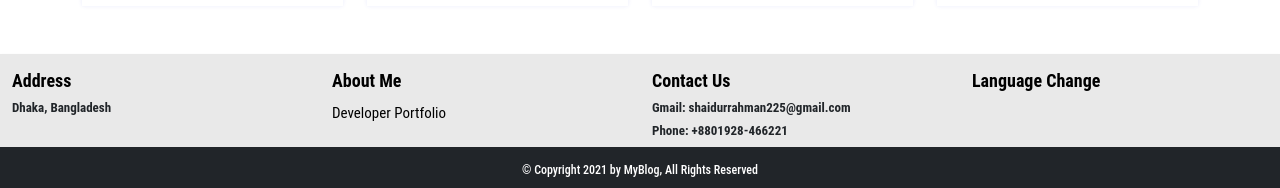
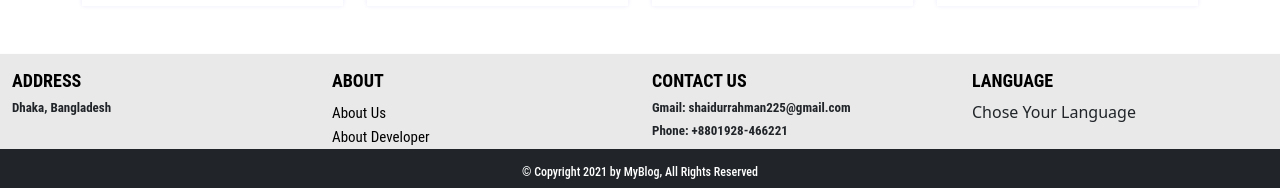
Before and after one commit to Shaid1998/Personal-Blog-SIte-with-React-and-Laravel, a React (Create React App) app: page / in a window 1280 px wide. Shown: the part 1932-2120 px from the top of the page. Built offline with nearby package versions, Linux system fonts and the light colour scheme; a web font is replaced by a local one.

Commit message:
Portfolio and Langage Change

```diff
--- a/public/index.html
+++ b/public/index.html
@@ -21,6 +21,17 @@
   <body>
     <noscript>You need to enable JavaScript to run this app.</noscript>
     <div id="root"></div>
-
+    <script>
+      function googleTranslateElementInit(){
+        var config={
+          pageLanguage: 'en',
+          includedLanguages:'en,hi,bn,ur',
+          layout:google.translate.TranslateElement.InlineLayout.SIMPLE
+        };
+        var langOptionsID='google_translate_element';
+        new google.translate.TranslateElement(config,langOptionsID);
+      }
+    </script>
+      <script type="text/JavaScript" src="//translate.google.com/translate_a/element.js?cb=googleTranslateElementInit"></script>
   </body>
 </html>
--- a/src/Component/DeveloperPortfolio/DevelopersIntroduction.jsx
+++ b/src/Component/DeveloperPortfolio/DevelopersIntroduction.jsx
@@ -1,11 +1,22 @@
-import React, { Component } from 'react'
+import React, { Component, Fragment } from 'react'
+import { Col, Container, Row } from 'react-bootstrap'
 
 export class DevelopersIntroduction extends Component {
-  render() {
-    return (
-      <div>DevelopersWord's</div>
-    )
-  }
+    render() {
+      return (
+        <Fragment>
+          <Container>
+            <Row>
+              <Col lg={6} md={6} sm={12}>
+                <h4>Full Name: Md.Shaidur Rahman</h4>
+                <h4></h4>
+              </Col>
+
+            </Row>
+          </Container>
+        </Fragment>
+      )
+    }
 }
 
 export default DevelopersIntroduction
--- a/src/Component/Footer/Footer.jsx
+++ b/src/Component/Footer/Footer.jsx
@@ -8,20 +8,23 @@ class Footer extends Component {
                 <Container className='footerback m-0 mt-5 pt-3 shadow-sm' fluid={true}>
                     <Row>
                         <Col lg={3} md={3} sm={3}>
-                            <h1 className='footer-menu-title'>Address</h1>
+                            <h1 className='footer-menu-title'>ADDRESS</h1>
                             <h4 className='footer-text'>Dhaka, Bangladesh</h4>
                         </Col>
                         <Col lg={3} md={3} sm={3}>
-                            <h1 className='footer-menu-title'>About Me</h1>
-                            <a className='footer-link' href='/portfolio'>Developer Portfolio</a>
+                            <h1 className='footer-menu-title'>ABOUT</h1>
+                            <a className='footer-link' href='/about'>About Us</a><br></br>
+                            <a className='footer-link' href='/portfolio'>About Developer</a>
                         </Col>
                         <Col lg={3} md={3} sm={3}>
-                            <h1 className='footer-menu-title'>Contact Us</h1>
+                            <h1 className='footer-menu-title'>CONTACT US</h1>
                             <h4 className='footer-text'>Gmail: shaidurrahman225@gmail.com</h4>
                             <h4 className='footer-text'>Phone: +8801928-466221</h4>
                         </Col>
                         <Col lg={3} md={3} sm={3}>
-                            <h1 className='footer-menu-title'>Language Change</h1>
+                            <h1 className='footer-menu-title'>LANGUAGE</h1>
+                            Chose Your Language <br></br>
+                            <div id='google_translate_element'></div>
                         </Col>
                     </Row>
                 </Container>
--- a/src/Component/Home/NavBar.jsx
+++ b/src/Component/Home/NavBar.jsx
@@ -20,6 +20,7 @@ class NavBar extends Component {
                                     <NavDropdown.Item href="/tranding">Tranding</NavDropdown.Item>
                                 </NavDropdown>
                                 <Nav.Link href="/about">About</Nav.Link>
+                                <Nav.Link href="/portfolio">Developer</Nav.Link>
                             </Nav>
                             <Form className="d-flex">
                                 <Form.Control type="search" placeholder="Search" className="me-2" aria-label="Search"/>
```
